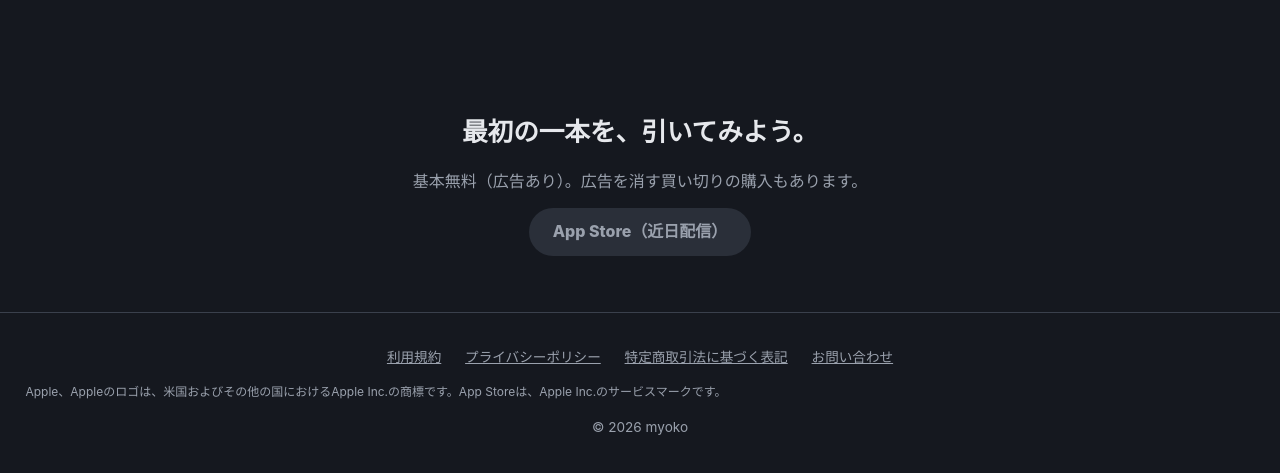
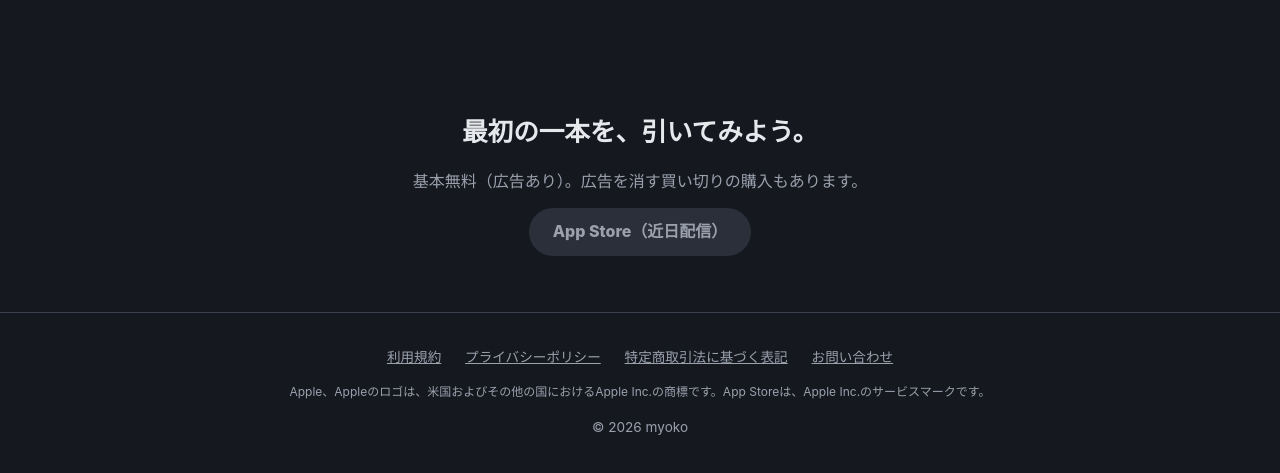
Before and after one commit to m-yokom/m-yokom.github.io, a plain HTML site: page ao8line/index.html in a window 1280 px wide. Shown: the part 4743-5216 px from the top of the page. Drawn offline with Linux system fonts and the light colour scheme.

Commit message:
デザイン修正

```diff
--- a/ao8line/assets/style.css
+++ b/ao8line/assets/style.css
@@ -166,7 +166,7 @@ th { background: var(--surface); white-space: nowrap; }
 
 .lp footer { padding: 32px 16px 40px; text-align: center; color: var(--muted); font-size: .85rem; border-top: 1px solid var(--line); }
 .footer-links a { color: var(--muted); margin: 0 10px; display: inline-block; }
-.notice { max-width: 720px; margin: 12px auto; font-size: .75rem; }
+.lp .notice { max-width: 720px; margin: 12px auto; font-size: .75rem; } /* .lp p の margin に負けて左に寄らないよう .lp を付ける */
 
 @media (prefers-reduced-motion: reduce) {
   * { transition: none !important; animation: none !important; }
```
